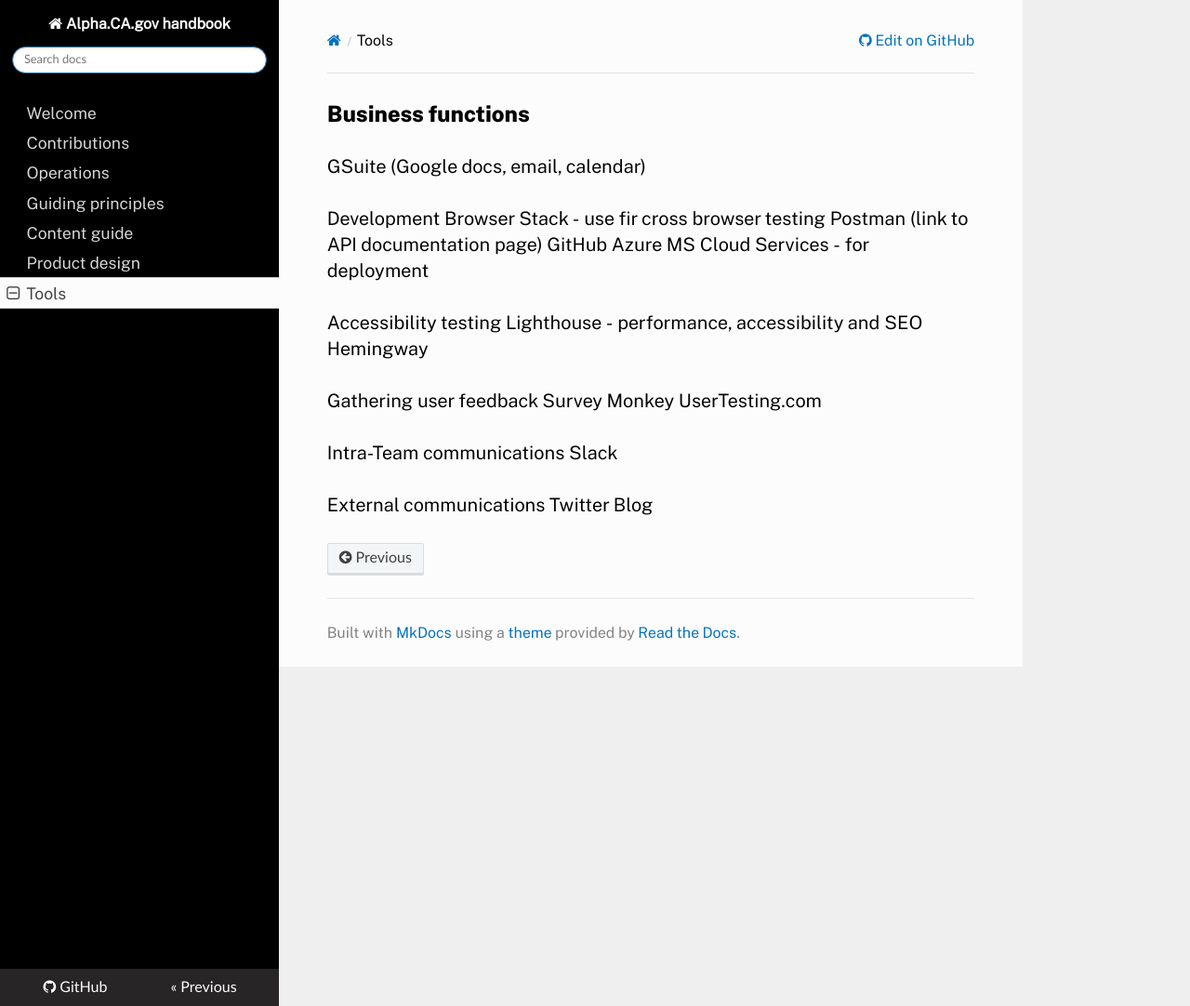
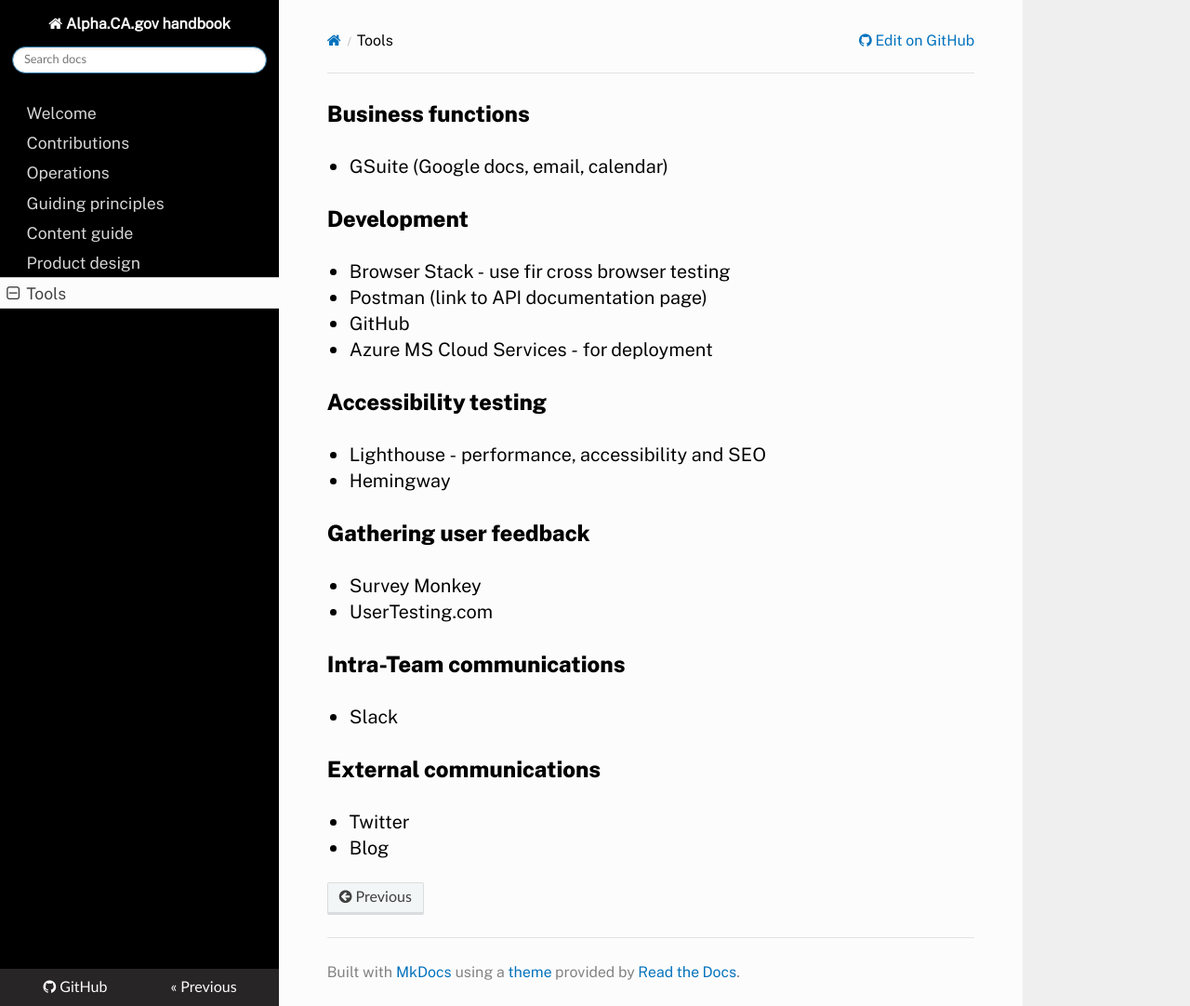
Before and after one commit to cagov/handbook-cadotgov, an MkDocs documentation site: the page built from docs/tools.md, in a window 1280 px wide and 1082 px high. Shown: the whole window at 93% size. Built offline with MkDocs 1.6.1, drawn with Linux system fonts in a browser that asks for light colours; nearby versions of some CDN libraries; old or Windows-style settings are respelled for this version of MkDocs.

```diff
--- a/docs/tools.md
+++ b/docs/tools.md
@@ -1,23 +1,23 @@
 ## Business functions
-GSuite (Google docs, email, calendar)
+  * GSuite (Google docs, email, calendar)
 
-Development
-Browser Stack - use fir cross browser testing
-Postman (link to API documentation page)
-GitHub
-Azure MS Cloud Services - for deployment
+## Development
+  * Browser Stack - use fir cross browser testing
+  * Postman (link to API documentation page)
+  * GitHub
+  * Azure MS Cloud Services - for deployment
 
-Accessibility testing
-Lighthouse - performance, accessibility and SEO
-Hemingway
+## Accessibility testing
+  * Lighthouse - performance, accessibility and SEO
+  * Hemingway
 
-Gathering user feedback
-Survey Monkey
-UserTesting.com
+## Gathering user feedback
+  * Survey Monkey
+  * UserTesting.com
 
-Intra-Team communications
-Slack
+## Intra-Team communications
+  * Slack
 
-External communications
-Twitter
-Blog
+## External communications
+  * Twitter
+  * Blog
```
